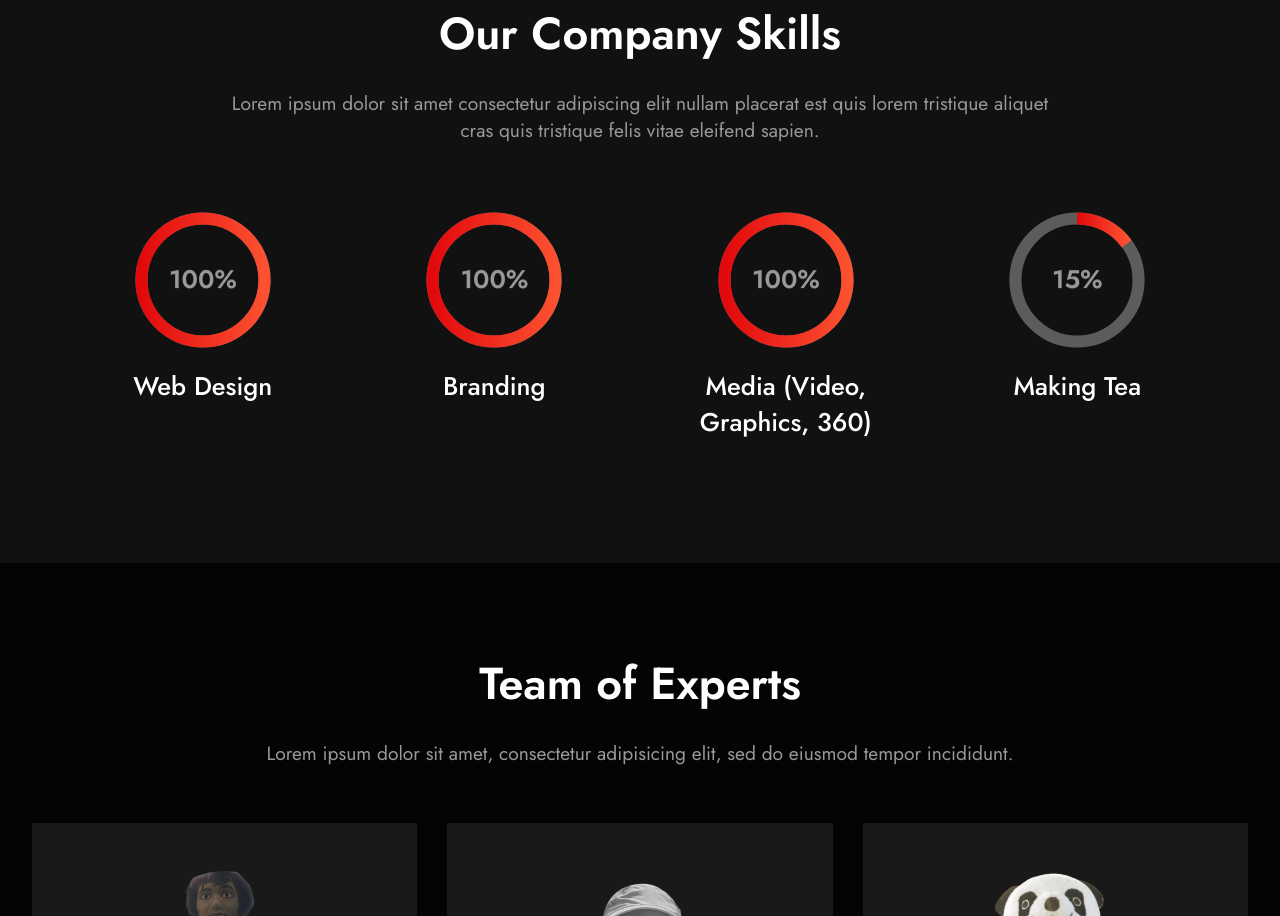
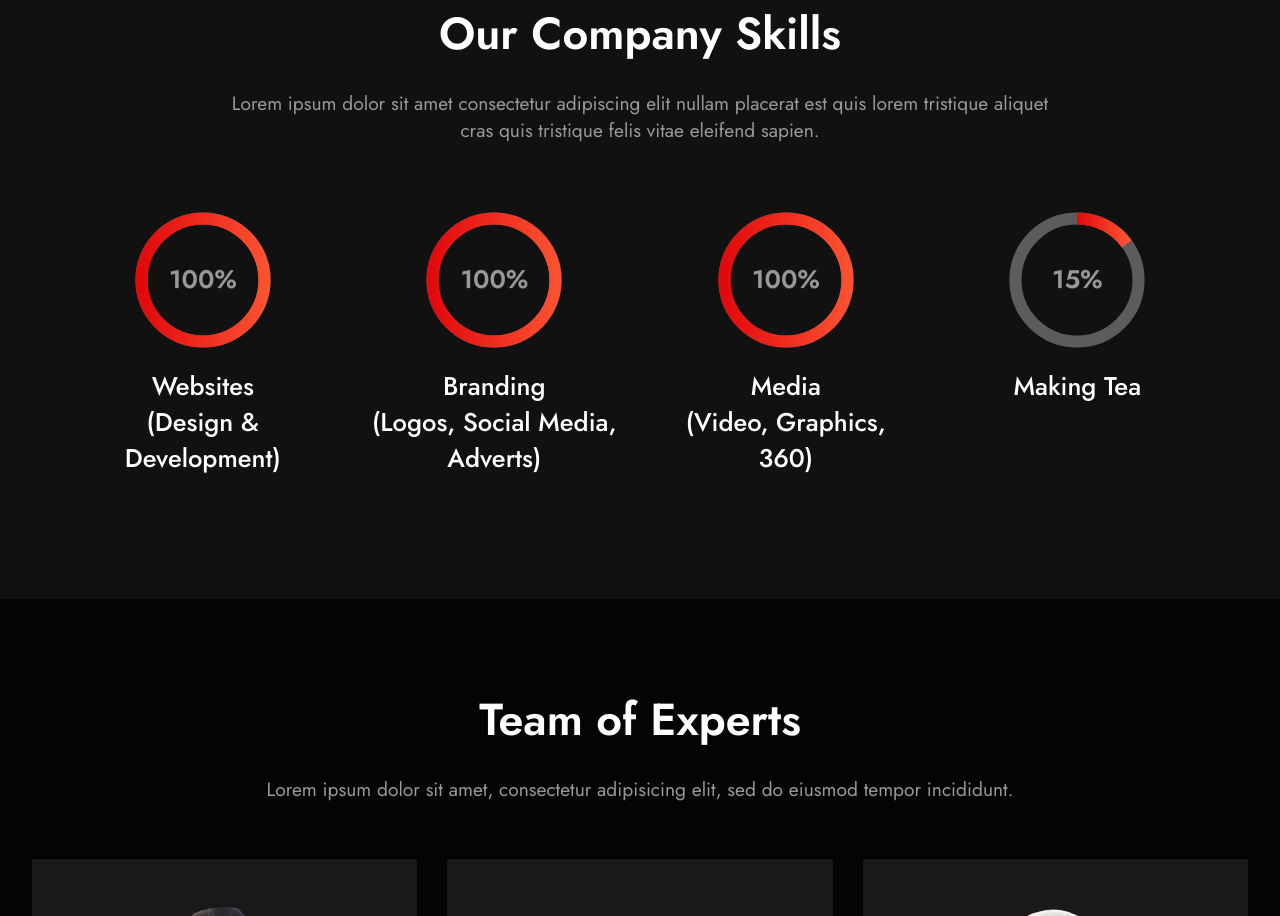
Before and after one commit to jagsohal/eggsite2, a plain HTML site: page index.html in a window 1280 px wide. Shown: the part 1349-2265 px from the top of the page. Drawn offline with Linux system fonts and the light colour scheme; files whose address does not match are found by name; a web font is replaced by a local one.

Commit message:
create github pages

```diff
--- a/index.html
+++ b/index.html
@@ -73,7 +73,7 @@
             <div class="mbr-white col-md-12 my-auto md-pb col-lg-6">
 
 
-                <h1 class="mbr-section-title mbr-white pb-3 mbr-fonts-style display-1"><strong>EggSite</strong></h1>
+                <h1 class="mbr-section-title mbr-white pb-3 mbr-fonts-style display-1"><strong><br></strong><br><strong>EggSite</strong></h1>
                 <p class="mbr-text pb-3 mbr-white mbr-light mbr-fonts-style display-7">Website / Branding / Media&nbsp;<br></p>
                 <div class="mbr-section-btn"><a class="btn btn-sm btn-primary-outline display-4" href="https://jagdishsohal.typeform.com/to/yCN52W" target="_blank"><span class="fa fa-play mbr-iconfont mbr-iconfont-btn"></span>START</a> <a class="btn btn-sm btn-black display-4" href="https://www.justjag.me.uk" target="_blank"><span class="icon54-v1-sheep mbr-iconfont mbr-iconfont-btn"></span>A JustJag Product</a></div>
 
@@ -178,7 +178,7 @@
                 </div>
                 <div class="mbr-crt-title pt-3">
                     <h4 class="card-title py-2 mbr-semibold mbr-fonts-style display-5">
-                        Web Design</h4>
+                        Websites <br>(Design &amp; Development)</h4>
                 </div>
                 <div class="mbr-crt-text pt-2">
 
@@ -192,8 +192,7 @@
                 </div>
                 <div class="mbr-crt-title pt-3">
                     <h4 class="card-title py-2 mbr-semibold mbr-fonts-style display-5">
-                        Branding
-                    </h4>
+                        Branding <br>(Logos, Social Media, Adverts)</h4>
                 </div>
                 <div class="mbr-crt-text pt-2">
 
@@ -207,7 +206,7 @@
                 </div>
                 <div class="mbr-crt-title pt-3">
                     <h4 class="card-title py-2 mbr-semibold mbr-fonts-style display-5">
-                        Media (Video, Graphics, 360)</h4>
+                        Media <br>(Video, Graphics, 360)</h4>
                 </div>
                 <div class="mbr-crt-text pt-2">
 
@@ -577,7 +576,7 @@
         <div class="row">
             <div class="col-lg-10 mx-auto mbr-form" data-form-type="formoid">
                 <!--Formbuilder Form-->
-                <form action="https://mobirise.eu/" method="POST" class="mbr-form form-with-styler" data-form-title="Form Name"><input type="hidden" name="email" data-form-email="true" value="RrhSwv+QRCflKt40sW+u4HtokspitqP9PivS+oxtW5hJHvL/HeburbE8wpWUOe9S0h8tkTEDELAY4cYBavqf1jsUw3pzsNEkpDUieG90a7A9OncbOEcJvCkV8VTkHZ9P">
+                <form action="https://mobirise.eu/" method="POST" class="mbr-form form-with-styler" data-form-title="Form Name"><input type="hidden" name="email" data-form-email="true" value="HIg7dO+pddvsWGdxJMOPizA7doPJk33vZG6YytleCkj9Bq/BDIr94y3i28gcd6kM51IXJUtMq+V5rLTbJm1+5QyGOBK2RugPI3eMV9StrQOtxJ1XZLTWPspSVN3IGlwf">
                     <div class="form-row">
                         <div hidden="hidden" data-form-alert="" class="alert alert-success col-12">Thanks for filling out
                             the form!</div>
```
Also changed, not shown: 1 other file.
